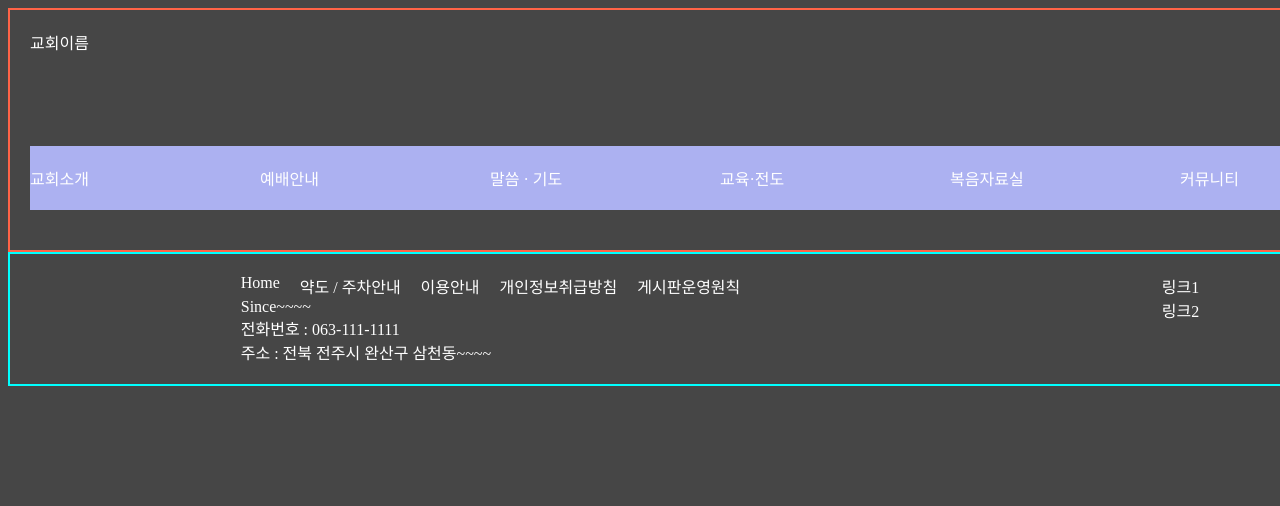
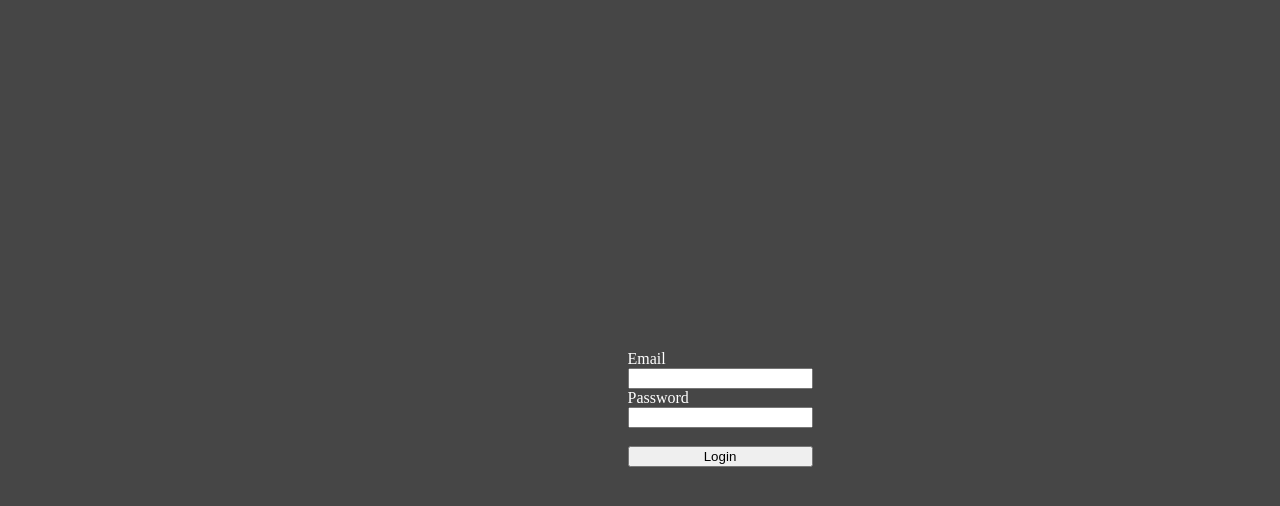
Before and after one commit to Hyunjun-11/church-Fe, a React (Vite) app: page /login in a window 1280 px wide. Shown: the top 506 px of the page. Built offline with nearby package versions, Linux system fonts and the light colour scheme.

Commit message:
feat: loginPage

```diff
--- /dev/null
+++ b/src/Pages/user/login/Login.css
@@ -0,0 +1,16 @@
+.Login {
+  display: flex;
+  justify-content: center;
+  align-items: center;
+  width: 100%;
+  height: 100vh; /* Use viewport height */
+}
+
+.LoginForm {
+  display: flex;
+  flex-direction: column;
+  padding: 20px;
+  /* background-color: #fff; */
+  /* border-radius: 8px;  */
+  /* box-shadow: 0 0 10px rgba(0, 0, 0, 0.1); */
+}
--- /dev/null
+++ b/src/Pages/user/login/Login.jsx
@@ -0,0 +1,38 @@
+import { useState } from "react";
+import "./Login.css";
+const Login = () => {
+  const [Email, setEmail] = useState("");
+  const [Password, setPassword] = useState("");
+
+  const onEmailHandler = (event) => {
+    setEmail(event.target.value);
+  };
+  const onPasswordHandler = (event) => {
+    setPassword(event.target.value);
+  };
+  const onSubmitHandler = (event) => {
+    event.preventDefault();
+
+    console.log("Email", Email);
+    console.log("Password", Password);
+
+    let body = {
+      email: Email,
+      password: Password,
+    };
+  };
+
+  return (
+    <div className="Login">
+      <form className="LoginForm" onSubmit={onSubmitHandler}>
+        <label>Email</label>
+        <input type="email" value={Email} onChange={onEmailHandler} />
+        <label>Password</label>
+        <input type="password" value={Password} onChange={onPasswordHandler} />
+        <br />
+        <button formAction="">Login</button>
+      </form>
+    </div>
+  );
+};
+export default Login;
--- a/src/Routes/Router.jsx
+++ b/src/Routes/Router.jsx
@@ -1,59 +1,60 @@
-import { Route, Routes } from "react-router-dom";
-import Home from "../Pages/Home";
+import { Route, Routes, useLocation } from "react-router-dom";
 import ChurchGuide from "../components/bodyTemp/churchInfo/ChurchGuide";
 import ChurchInfo from "../components/bodyTemp/churchInfo/ChurchInfo";
 import ChurchOrganization from "../components/bodyTemp/churchInfo/ChurchOrganization";
 import DirectionsParking from "../components/bodyTemp/churchInfo/DirectionsParking";
 import Greeting from "../components/bodyTemp/churchInfo/Greeting";
+import InfoList from "../components/bodyTemp/churchInfo/InfoList";
 import NewMembers from "../components/bodyTemp/churchInfo/NewMembers";
-import Footer from "../components/footer/Footer";
-import Header from "../components/header/Header";
-import Layout from "../components/bodyTemp/layout/Layout";
+import BibleReading from "../components/bodyTemp/community/BibleReading";
+import BibleRecitation from "../components/bodyTemp/community/BibleRecitation";
+import ChurchNews from "../components/bodyTemp/community/ChurchNews";
 import CommunityList from "../components/bodyTemp/community/CommunityList";
-import InfoList from "../components/bodyTemp/churchInfo/InfoList";
-import BibleReading from "../components/bodyTemp/community/BibleReading";
 import Dailybible from "../components/bodyTemp/community/Dailybible";
-import BibleRecitation from "../components/bodyTemp/community/BibleRecitation";
+import ImageResource from "../components/bodyTemp/community/ImageResource";
 import VideoResource from "../components/bodyTemp/community/VideoResource";
-import ImageResource from "../components/bodyTemp/community/ImageResource";
-import ChurchNews from "../components/bodyTemp/community/ChurchNews";
-import WorshipInfoList from "../components/bodyTemp/worshipInfo/WorshipInfoList";
-import Vision from "../components/bodyTemp/worshipInfo/Vision";
-import Slogan from "../components/bodyTemp/worshipInfo/Slogan";
-import AnnualPlan from "../components/bodyTemp/worshipInfo/AnnualPlan";
-import Bulletin from "../components/bodyTemp/worshipInfo/Bulletin";
+import Daniel from "../components/bodyTemp/education-evangelism/Daniel";
 import EducationEvangelismList from "../components/bodyTemp/education-evangelism/EducationEvangelismList";
-import Samuel from "../components/bodyTemp/education-evangelism/Samuel";
-import Daniel from "../components/bodyTemp/education-evangelism/Daniel";
-import Youth from "../components/bodyTemp/education-evangelism/Youth";
 import Esther from "../components/bodyTemp/education-evangelism/Esther";
-import Women from "../components/bodyTemp/education-evangelism/Women";
 import Men1 from "../components/bodyTemp/education-evangelism/Men1";
 import Men2 from "../components/bodyTemp/education-evangelism/Men2";
+import Samuel from "../components/bodyTemp/education-evangelism/Samuel";
+import Women from "../components/bodyTemp/education-evangelism/Women";
+import Youth from "../components/bodyTemp/education-evangelism/Youth";
+import About from "../components/bodyTemp/gospelResources/About";
+import EvangelismMaterials from "../components/bodyTemp/gospelResources/EvangelismMaterials";
 import GospelResourcesList from "../components/bodyTemp/gospelResources/GospelResourcesList";
 import Materials from "../components/bodyTemp/gospelResources/Materials";
-import EvangelismMaterials from "../components/bodyTemp/gospelResources/EvangelismMaterials";
 import MissionMaterials from "../components/bodyTemp/gospelResources/MissionMaterials";
-import About from "../components/bodyTemp/gospelResources/About";
-import PrayerSermonList from "../components/bodyTemp/prayer-sermon/PrayerSermonList";
-import Prayer from "../components/bodyTemp/prayer-sermon/Prayer";
+import Layout from "../components/bodyTemp/layout/Layout";
 import PastorMaterials from "../components/bodyTemp/prayer-sermon/PastorMaterials";
 import PraiseDaniel from "../components/bodyTemp/prayer-sermon/PraiseDaniel";
 import PraiseSamuel from "../components/bodyTemp/prayer-sermon/PraiseSamuel";
 import PraiseYouth from "../components/bodyTemp/prayer-sermon/PraiseYouth";
+import Prayer from "../components/bodyTemp/prayer-sermon/Prayer";
+import PrayerSermonList from "../components/bodyTemp/prayer-sermon/PrayerSermonList";
 import SpecialWorship from "../components/bodyTemp/prayer-sermon/SpecialWorship";
 import SundaySchoolWorship from "../components/bodyTemp/prayer-sermon/SundaySchoolWorship";
+import SundayWorship from "../components/bodyTemp/prayer-sermon/SundayWorship";
 import WednesdayWorship from "../components/bodyTemp/prayer-sermon/WednesdayWorship";
-import SundayWorship from "../components/bodyTemp/prayer-sermon/SundayWorship";
-// import TestList from "../components/bodyTemp/TestList";
-// import TestComponent from "../components/bodyTemp/TestComponent";
-import BoardDetail from "../components/common/board/BoardDetail";
+import AnnualPlan from "../components/bodyTemp/worshipInfo/AnnualPlan";
+import Bulletin from "../components/bodyTemp/worshipInfo/Bulletin";
+import Slogan from "../components/bodyTemp/worshipInfo/Slogan";
+import Vision from "../components/bodyTemp/worshipInfo/Vision";
+import WorshipInfoList from "../components/bodyTemp/worshipInfo/WorshipInfoList";
+import Footer from "../components/footer/Footer";
+import Header from "../components/header/Header";
+import Login from "../Pages/user/login/Login";
+import Home from "../Pages/Home";
 
 const Router = () => {
+  const location = useLocation();
+  const isLoginPage = location.pathname === "/login";
   return (
     <>
-      <Header />
+      {!isLoginPage && <Header />}
       <Routes>
+        <Route path="login" element={<Login />}></Route>
         <Route path="/" element={<Home />}></Route>
         {/* churchInfo */}
         <Route path="info" element={<Layout ListComponent={InfoList} />}>
@@ -110,20 +111,8 @@ const Router = () => {
           <Route path="prayer" element={<Prayer />} />
           <Route path="pastor-materials" element={<PastorMaterials />} />
         </Route>
-        {/*prayerSermonList */}
-        {/* <Route path="test" element={<Layout ListComponent={TestList} />}>
-          <Route path="1" element={<div>테스트1</div>} />
-          <Route path="2" element={<div>테스트2</div>} />
-
-          <Route path="board" element={<TestComponent />} />
-          <Route path="board/:id" element={<BoardDetail />} />
-          <Route path="test" element={<div>테스트</div>} />
-          <Route path="test/1" element={<div>하위 테스트1</div>} />
-          <Route path="test/2" element={<div>하위 테스트2</div>} />
-          <Route path="test/3" element={<div>하위 테스트3</div>} />
-        </Route> */}
       </Routes>
-      <Footer />
+      {!isLoginPage && <Footer />}
     </>
   );
 };
--- a/src/components/Header/Header.jsx
+++ b/src/components/Header/Header.jsx
@@ -19,7 +19,14 @@ const Header = () => {
           교회이름
         </div>
         <div>
-          <div>로그인</div>
+          <div
+            className="Home"
+            onClick={() => {
+              onClick("/login");
+            }}
+          >
+            로그인
+          </div>
           <div>회원가입</div>
           <div>검색</div>
           <div>등등</div>
```
